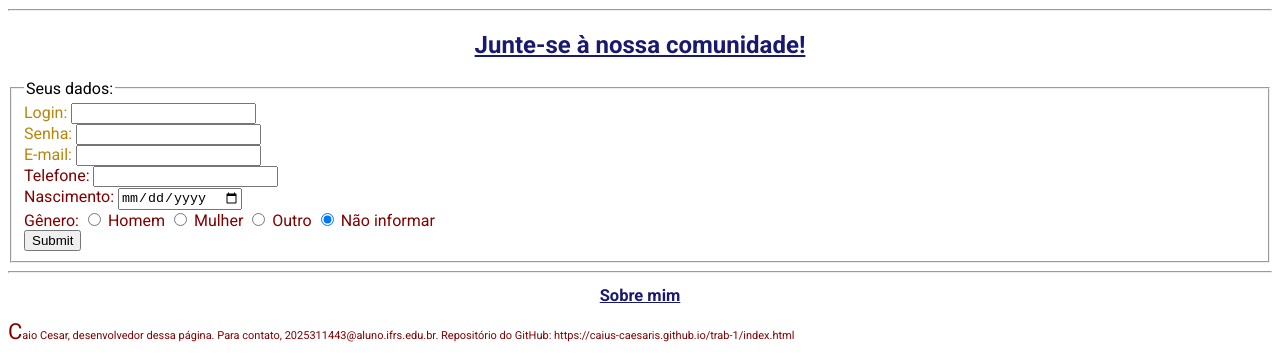
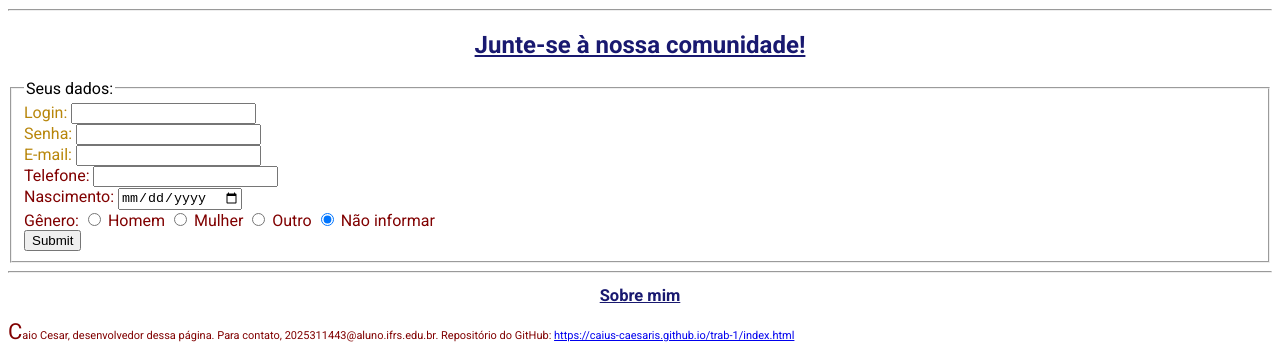
Before and after one commit to caius-caesaris/trab-1, a plain HTML site: page index.html in a window 1280 px wide. Shown: the part 3126-3481 px from the top of the page. Drawn offline with Linux system fonts and the light colour scheme.

Commit message:
Update index.html

```diff
--- a/index.html
+++ b/index.html
@@ -199,7 +199,7 @@
 <!-- FOOTER -->
 <footer>
     <h2>Sobre mim</h2>
-    <p>Caio Cesar, desenvolvedor dessa página. Para contato, 2025311443@aluno.ifrs.edu.br. Repositório do GitHub: https://caius-caesaris.github.io/trab-1/index.html</p>
+    <p>Caio Cesar, desenvolvedor dessa página. Para contato, 2025311443@aluno.ifrs.edu.br. Repositório do GitHub: <a href="https://caius-caesaris.github.io/trab-1/index.html">https://caius-caesaris.github.io/trab-1/index.html</a></p>
 </footer>
 
 </body>
```
